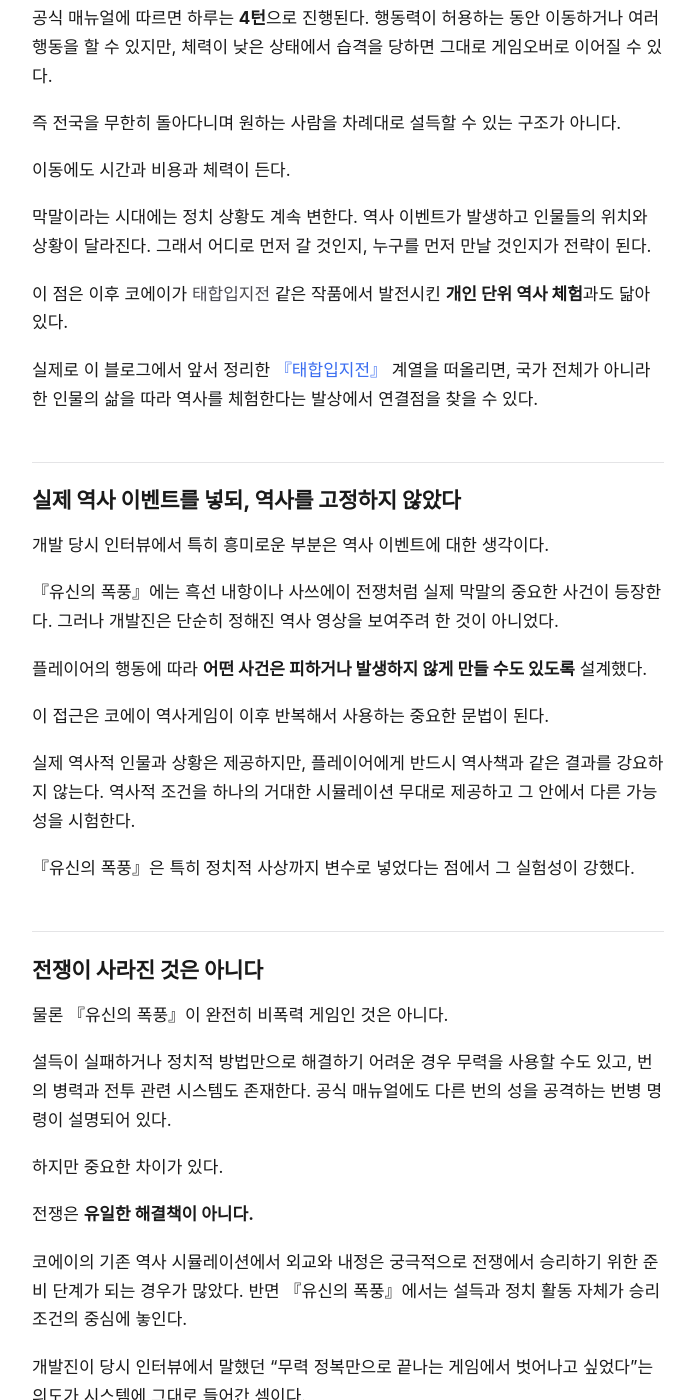
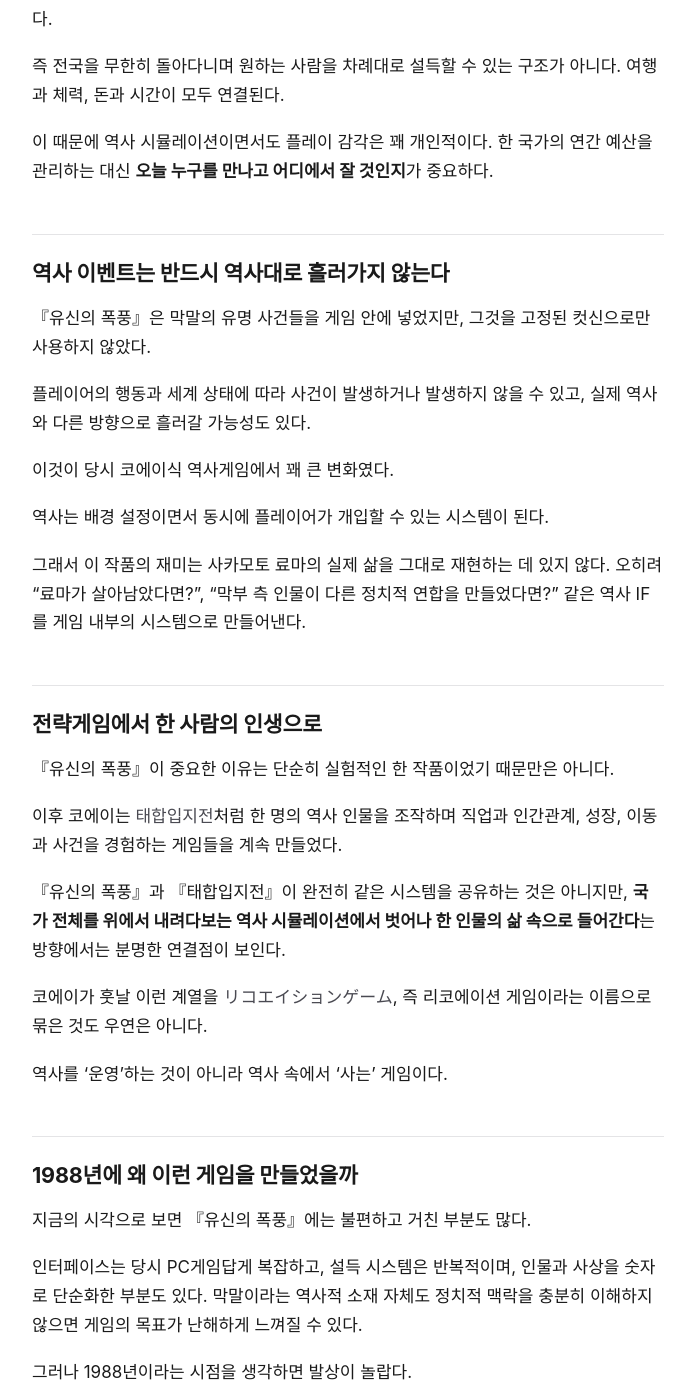
Before and after one commit to bslee-dev/bslee-dev.github.io, a Jekyll site: the page built from _posts/2026-08-30-ishin-no-arashi-history.md, in a window 1280 px wide and 1400 px high, scrolled down 5079 px. Shown: the whole window, without its empty margins (292-987 px from the left). Built offline with Jekyll 4.4.1, drawn with Linux system fonts in a browser that asks for light colours; some of the changed text lies outside the part shown.

Commit message:
Fix publication time for Ishin no Arashi post

```diff
--- a/_posts/2026-08-30-ishin-no-arashi-history.md
+++ b/_posts/2026-08-30-ishin-no-arashi-history.md
@@ -3,7 +3,7 @@
 description: "1988년 광영의 『유신의 폭풍』은 막말을 배경으로 사상, 설득, 인간관계, 성장과 이동을 결합했다. 코에이가 왜 전쟁이 아닌 정치와 대화를 게임의 중심에 놓았는지 살펴본다."
 category: 게임역사
 tags: [코에이, 유신의폭풍, 역사시뮬레이션, 리코에이션게임, 레트로게임]
-date: 2026-08-30 12:20:00 +0900
+date: 2026-08-30 12:00:00 +0900
 ---
 
 코에이의 1980년대 게임을 떠올리면 보통 `노부나가의 야망`과 `삼국지`가 먼저 나온다. 영지를 키우고 병사를 모아 전쟁에서 이긴 뒤 결국 천하를 통일하는 게임들이다.
@@ -124,113 +124,67 @@
 
 공식 매뉴얼에 따르면 하루는 **4턴**으로 진행된다. 행동력이 허용하는 동안 이동하거나 여러 행동을 할 수 있지만, 체력이 낮은 상태에서 습격을 당하면 그대로 게임오버로 이어질 수 있다.
 
-즉 전국을 무한히 돌아다니며 원하는 사람을 차례대로 설득할 수 있는 구조가 아니다.
+즉 전국을 무한히 돌아다니며 원하는 사람을 차례대로 설득할 수 있는 구조가 아니다. 여행과 체력, 돈과 시간이 모두 연결된다.
 
-이동에도 시간과 비용과 체력이 든다.
+이 때문에 역사 시뮬레이션이면서도 플레이 감각은 꽤 개인적이다. 한 국가의 연간 예산을 관리하는 대신 **오늘 누구를 만나고 어디에서 잘 것인지**가 중요하다.
 
-막말이라는 시대에는 정치 상황도 계속 변한다. 역사 이벤트가 발생하고 인물들의 위치와 상황이 달라진다. 그래서 어디로 먼저 갈 것인지, 누구를 먼저 만날 것인지가 전략이 된다.
+## 역사 이벤트는 반드시 역사대로 흘러가지 않는다
 
-이 점은 이후 코에이가 `태합입지전` 같은 작품에서 발전시킨 **개인 단위 역사 체험**과도 닮아 있다.
+『유신의 폭풍』은 막말의 유명 사건들을 게임 안에 넣었지만, 그것을 고정된 컷신으로만 사용하지 않았다.
 
-실제로 이 블로그에서 앞서 정리한 [『태합입지전』](/tags/#태합입지전) 계열을 떠올리면, 국가 전체가 아니라 한 인물의 삶을 따라 역사를 체험한다는 발상에서 연결점을 찾을 수 있다.
+플레이어의 행동과 세계 상태에 따라 사건이 발생하거나 발생하지 않을 수 있고, 실제 역사와 다른 방향으로 흘러갈 가능성도 있다.
 
-## 실제 역사 이벤트를 넣되, 역사를 고정하지 않았다
+이것이 당시 코에이식 역사게임에서 꽤 큰 변화였다.
 
-개발 당시 인터뷰에서 특히 흥미로운 부분은 역사 이벤트에 대한 생각이다.
+역사는 배경 설정이면서 동시에 플레이어가 개입할 수 있는 시스템이 된다.
 
-『유신의 폭풍』에는 흑선 내항이나 사쓰에이 전쟁처럼 실제 막말의 중요한 사건이 등장한다. 그러나 개발진은 단순히 정해진 역사 영상을 보여주려 한 것이 아니었다.
+그래서 이 작품의 재미는 사카모토 료마의 실제 삶을 그대로 재현하는 데 있지 않다. 오히려 “료마가 살아남았다면?”, “막부 측 인물이 다른 정치적 연합을 만들었다면?” 같은 역사 IF를 게임 내부의 시스템으로 만들어낸다.
 
-플레이어의 행동에 따라 **어떤 사건은 피하거나 발생하지 않게 만들 수도 있도록** 설계했다.
+## 전략게임에서 한 사람의 인생으로
 
-이 접근은 코에이 역사게임이 이후 반복해서 사용하는 중요한 문법이 된다.
+『유신의 폭풍』이 중요한 이유는 단순히 실험적인 한 작품이었기 때문만은 아니다.
 
-실제 역사적 인물과 상황은 제공하지만, 플레이어에게 반드시 역사책과 같은 결과를 강요하지 않는다. 역사적 조건을 하나의 거대한 시뮬레이션 무대로 제공하고 그 안에서 다른 가능성을 시험한다.
+이후 코에이는 `태합입지전`처럼 한 명의 역사 인물을 조작하며 직업과 인간관계, 성장, 이동과 사건을 경험하는 게임들을 계속 만들었다.
 
-『유신의 폭풍』은 특히 정치적 사상까지 변수로 넣었다는 점에서 그 실험성이 강했다.
+『유신의 폭풍』과 『태합입지전』이 완전히 같은 시스템을 공유하는 것은 아니지만, **국가 전체를 위에서 내려다보는 역사 시뮬레이션에서 벗어나 한 인물의 삶 속으로 들어간다**는 방향에서는 분명한 연결점이 보인다.
 
-## 전쟁이 사라진 것은 아니다
+코에이가 훗날 이런 계열을 `リコエイションゲーム`, 즉 리코에이션 게임이라는 이름으로 묶은 것도 우연은 아니다.
 
-물론 『유신의 폭풍』이 완전히 비폭력 게임인 것은 아니다.
+역사를 ‘운영’하는 것이 아니라 역사 속에서 ‘사는’ 게임이다.
 
-설득이 실패하거나 정치적 방법만으로 해결하기 어려운 경우 무력을 사용할 수도 있고, 번의 병력과 전투 관련 시스템도 존재한다. 공식 매뉴얼에도 다른 번의 성을 공격하는 번병 명령이 설명되어 있다.
+## 1988년에 왜 이런 게임을 만들었을까
 
-하지만 중요한 차이가 있다.
+지금의 시각으로 보면 『유신의 폭풍』에는 불편하고 거친 부분도 많다.
 
-전쟁은 **유일한 해결책이 아니다.**
+인터페이스는 당시 PC게임답게 복잡하고, 설득 시스템은 반복적이며, 인물과 사상을 숫자로 단순화한 부분도 있다. 막말이라는 역사적 소재 자체도 정치적 맥락을 충분히 이해하지 않으면 게임의 목표가 난해하게 느껴질 수 있다.
 
-코에이의 기존 역사 시뮬레이션에서 외교와 내정은 궁극적으로 전쟁에서 승리하기 위한 준비 단계가 되는 경우가 많았다. 반면 『유신의 폭풍』에서는 설득과 정치 활동 자체가 승리 조건의 중심에 놓인다.
+그러나 1988년이라는 시점을 생각하면 발상이 놀랍다.
 
-개발진이 당시 인터뷰에서 말했던 “무력 정복만으로 끝나는 게임에서 벗어나고 싶었다”는 의도가 시스템에 그대로 들어간 셈이다.
+코에이는 이미 `노부나가의 야망`과 `삼국지`라는 성공적인 역사 전략게임 문법을 가지고 있었다. 그대로 영토전 하나를 더 만들어도 됐다.
 
-## 역사 시뮬레이션과 RPG의 경계가 무너졌다
+그런데 이 작품에서는 전쟁을 한쪽으로 밀어놓고,
 
-공식 매뉴얼은 『유신의 폭풍』을 **시뮬레이션 게임과 롤플레잉 게임을 융합한 작품**이라고 표현한다.
+- 사상을 시스템으로 만들고
+- 논쟁을 전투로 만들고
+- 신뢰와 인맥을 공략 루트로 만들고
+- 개인의 성장과 생활비를 자원으로 만들고
+- 실제 역사 이벤트에 플레이어가 개입하게 했다.
 
-실제로 구조를 뜯어보면 두 장르가 거의 반씩 섞여 있다.
+결국 『유신의 폭풍』은 **역사 시뮬레이션이 반드시 군대와 영토를 다뤄야 하는 것은 아니라는 실험**이었다.
 
-- 역사 인물 한 명을 선택한다.
-- 일본을 직접 돌아다닌다.
-- 능력을 성장시킨다.
-- 생활비와 여행비를 마련한다.
-- 사람을 만나 신뢰를 쌓는다.
-- 인맥을 통해 더 중요한 사람에게 접근한다.
-- 토론으로 상대의 정치적 생각을 바꾼다.
-- 필요하면 무력도 사용한다.
-- 실제 역사 이벤트가 시간의 흐름에 따라 발생한다.
+그리고 개인적으로 이 게임에서 가장 코에이다운 장면은 거대한 정치적 사건보다도 훨씬 사소한 곳에 있다고 생각한다.
 
-이것은 `노부나가의 야망`식 국가 경영 게임과는 상당히 다르다.
+일본의 미래를 바꾸기 위해 전국을 누비는 사카모토 료마에게도 여행비는 필요하다.
 
-오히려 **역사 세계를 돌아다니는 오픈형 RPG에 정치 시뮬레이션을 붙인 형태**에 가깝다.
+돈이 없으면 광산에 간다.
 
-코에이는 당시 이런 계열을 `リコエイションゲーム`, 즉 **리코에이션 게임**이라는 이름으로 묶기 시작했다. 이후 `대항해시대`, `태합입지전`처럼 한 개인이 역사적 세계 안에서 살아가는 게임들이 코에이의 중요한 한 축으로 자리 잡는다.
-
-『유신의 폭풍』은 그 흐름의 초기 모습을 보여주는 작품이다.
-
-## 1988년에 이런 게임을 만들었다는 것이 가장 이상하다
-
-지금 『유신의 폭풍』을 그대로 플레이하면 불편한 부분도 많다.
-
-인터페이스는 오래됐고, 설득 시스템은 반복적일 수 있으며, 막말에 대한 기본적인 역사 지식이 없다면 수많은 인물과 정치 용어가 한꺼번에 쏟아진다.
-
-하지만 1988년이라는 시점을 생각하면 이 작품의 방향은 꽤 놀랍다.
-
-그 시절 역사 전략게임에서 가장 이해하기 쉬운 승리 방식은 영토 정복이다. 지도에 영역을 표시하고 병력을 키워 상대를 제거하면 된다.
-
-『유신의 폭풍』은 그 쉬운 방법을 놔두고 **사람의 신념, 신뢰, 인간관계와 정치적 설득을 수치와 규칙으로 바꾸려 했다.**
-
-사상은 캐릭터 설정에 붙는 장식이 아니라 승리 조건이고, 대화는 이벤트가 아니라 전투이며, 인맥은 이야기가 아니라 공략 루트가 된다.
-
-게임으로 만들기 어려운 것들만 골라서 게임 시스템으로 만든 셈이다.
-
-## 이후 코에이 게임을 이해하는 데 중요한 작품
-
-『유신의 폭풍』 자체는 오늘날 `삼국지`, `노부나가의 야망`, `대항해시대`만큼 널리 기억되는 작품은 아니다.
-
-하지만 코에이가 1980년대 후반에 무엇을 고민하고 있었는지를 보여주는 작품으로는 상당히 중요하다.
-
-코에이는 이미 국가 단위 전략 시뮬레이션을 만들 줄 알았다. 그런데 거기에 만족하지 않고 “역사 속 한 사람으로 살아가는 게임”, “무력 외의 방법으로 역사를 움직이는 게임”을 실험하기 시작했다.
-
-그 결과가 『유신의 폭풍』이었다.
-
-그리고 2년 뒤인 1990년에는 `대항해시대`가 등장한다. 이후에는 `태합입지전` 같은 작품도 나온다. 시스템은 서로 전혀 다르지만 공통점은 명확하다.
-
-**플레이어에게 나라 하나를 주는 대신 역사 속 세계 하나를 주고, 그 안에서 한 사람으로 살아가게 한다.**
-
-그런 의미에서 『유신의 폭풍』은 코에이가 역사 시뮬레이션 회사에서 **역사 체험 게임을 만드는 회사로 영역을 넓혀가던 순간**을 보여주는 작품이라고 생각한다.
-
-1988년에 코에이는 이미 이런 질문을 하고 있었다.
-
-전쟁을 하지 않고도 역사게임을 만들 수 있을까.
-
-그리고 그 답으로 정치 토론을 시키고, 인맥을 만들게 하고, 돈이 떨어지면 광산에 보내는 게임을 만들었다.
-
-역시 옛날 코에이는 이상했다.
+1988년 코에이는 역사 시뮬레이션에서 이미 이런 것까지 계산하고 있었다.
 
 ## 참고 자료
 
-- [Steam — Ishin no Arashi (Kou Shibusawa Archives)](https://store.steampowered.com/app/545010/Ishin_no_Arashi/)
-- [코에이테크모 『유신의 폭풍』 복각판 매뉴얼](https://cdn.akamai.steamstatic.com/steam/apps/545010/manuals/Ishin1.pdf)
-- [Shmuplations — Koei: Designing Historical Games (1988)](https://shmuplations.com/koei/)
-- [維新の嵐 攻略サイト — 시스템·사상·인물 관계 자료](https://lemono.jp/kouryaku/ishin-no-arashi/)
+- [KOEI TECMO — 維新の嵐 / Kou Shibusawa Archives](https://store.steampowered.com/app/521720/ISHIN_NO_ARASHI/)
+- [Internet Archive — 維新の嵐 매뉴얼 및 당시 자료](https://archive.org/)
+- [MobyGames — Ishin no Arashi](https://www.mobygames.com/game/)
+- [GameFAQs — Ishin no Arashi](https://gamefaqs.gamespot.com/)
 
-*이 글은 2026년 8월 30일 확인 가능한 공식 복각판 자료와 당시 개발자 인터뷰를 기준으로 작성했다.*
+*이 글은 2026년 8월 30일 기준으로 확인 가능한 공식 복각판 설명, 매뉴얼, 당시 자료와 게임 데이터베이스를 바탕으로 작성했다.*
```
